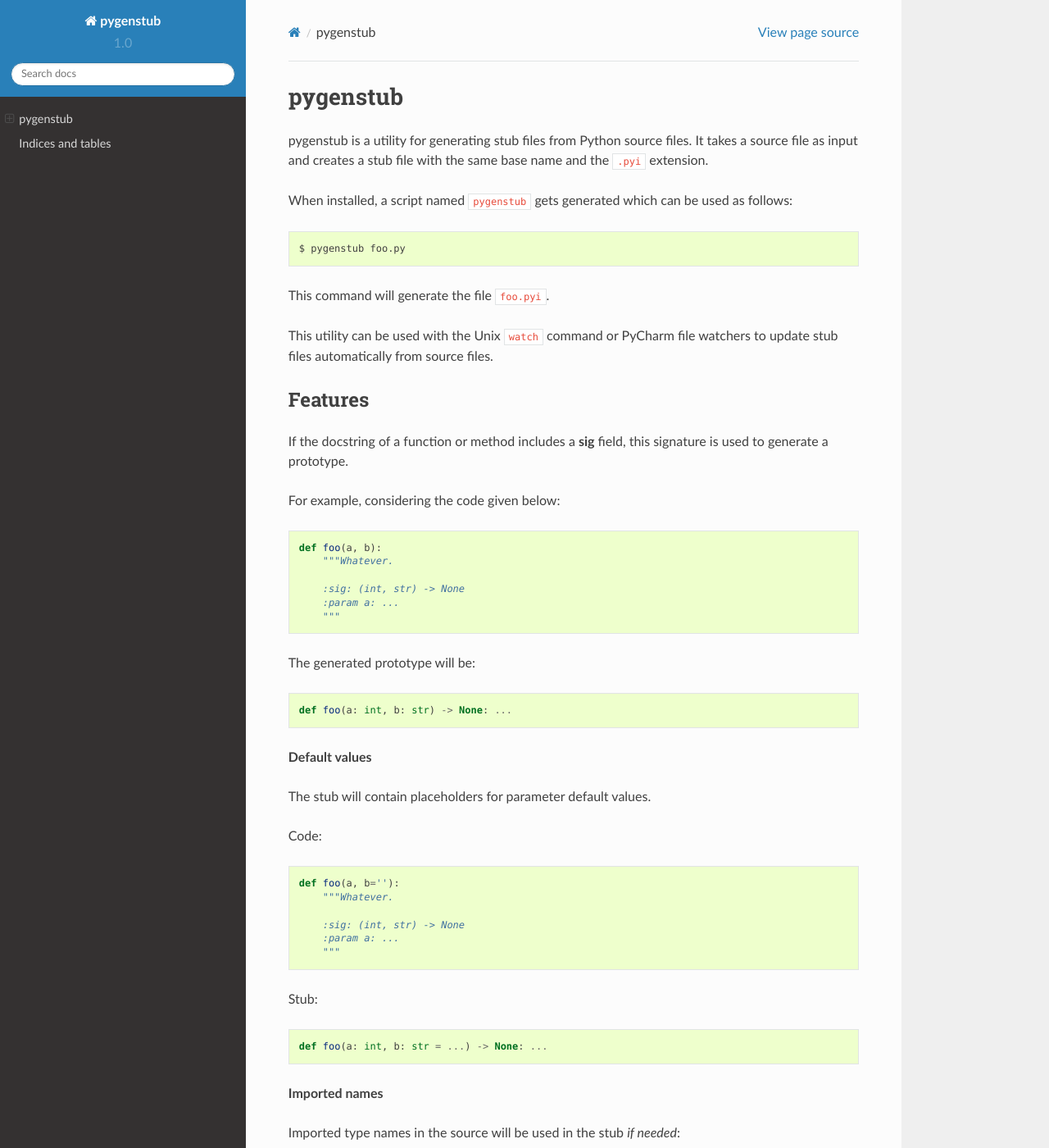
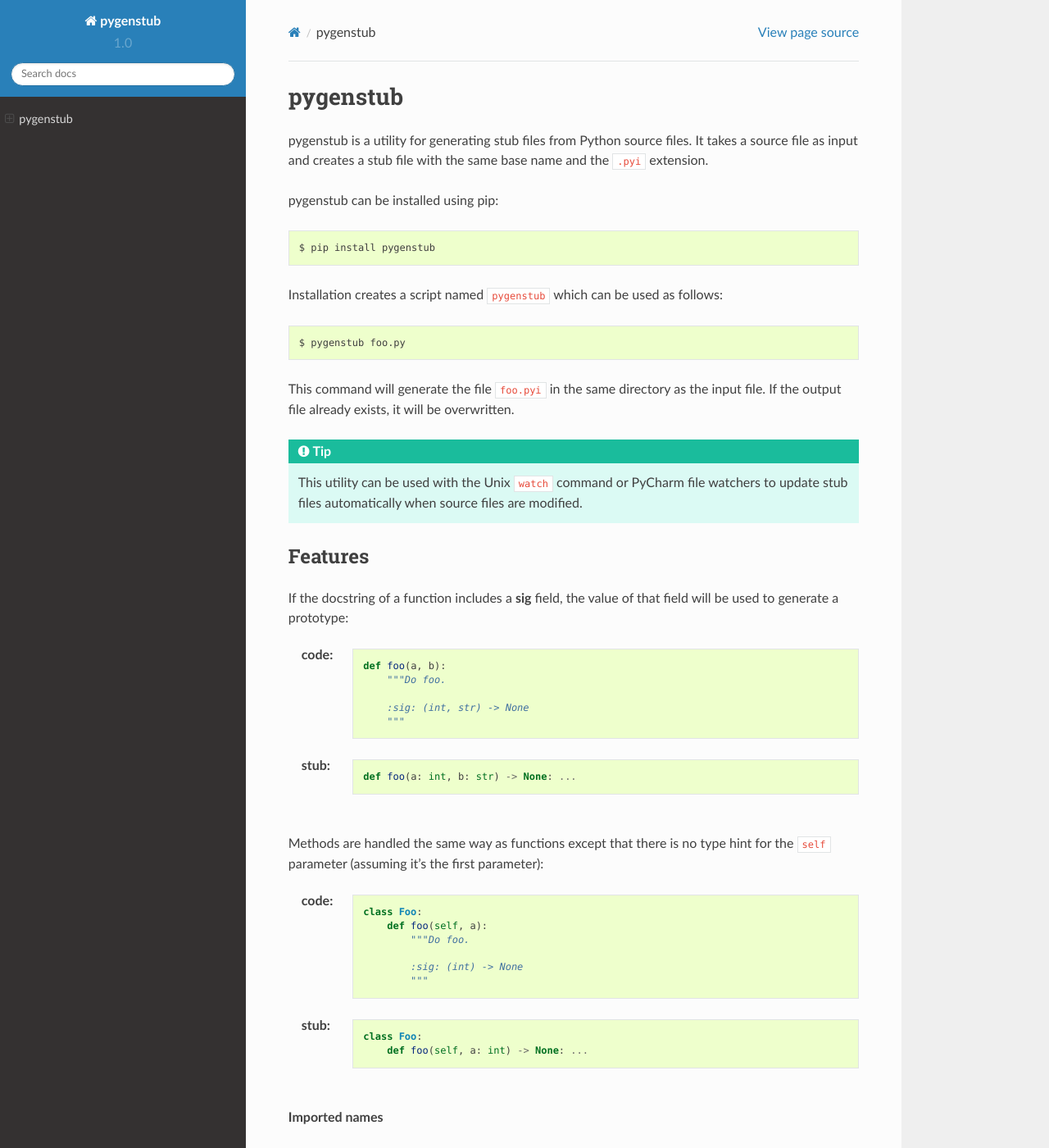
Before and after one commit to uyar/pygenstub, a Sphinx documentation site: the page built from docs/index.rst, in a window 1280 px wide and 1400 px high. Shown: the whole window at 82% size. Built offline with Sphinx 7.4.7 and the Read the Docs theme 2.0.0, drawn with Linux system fonts in a browser that asks for light colours; some of the changed text lies outside the part shown.

Commit message:
updated documentation and tests

```diff
--- a/HISTORY.rst
+++ b/HISTORY.rst
@@ -7,6 +7,7 @@
 ------------------
 
 * Improvements on imported names.
+* Updated documentation and tests.
 
 1.0a5 (2017-02-07)
 ------------------
--- a/README.rst
+++ b/README.rst
@@ -2,239 +2,267 @@
 =========
 
 pygenstub is a utility for generating stub files from Python source files.
-It takes a source file as input and creates a stub file
-with the same base name and the ``.pyi`` extension.
+It takes a source file as input and creates a stub file with the same base name
+and the ``.pyi`` extension.
 
-When installed, a script named ``pygenstub`` gets generated which
-can be used as follows::
+pygenstub can be installed using pip::
+
+  $ pip install pygenstub
+
+Installation creates a script named ``pygenstub`` which can be used
+as follows::
 
   $ pygenstub foo.py
 
-This command will generate the file ``foo.pyi``.
+This command will generate the file ``foo.pyi`` in the same directory
+as the input file. If the output file already exists, it will be overwritten.
 
-This utility can be used with the Unix ``watch`` command or PyCharm
-file watchers to update stub files automatically from source files.
+.. tip::
+
+   This utility can be used with the Unix ``watch`` command or PyCharm file
+   watchers to update stub files automatically when source files are modified.
 
 Features
 --------
 
-If the docstring of a function or method includes a **sig** field,
-this signature is used to generate a prototype.
+If the docstring of a function includes a **sig** field, the value of that
+field will be used to generate a prototype:
 
-For example, considering the code given below:
+:code:
 
-.. code-block:: python
+   .. code-block:: python
 
-   def foo(a, b):
-       """Whatever.
+      def foo(a, b):
+          """Do foo.
 
-       :sig: (int, str) -> None
-       :param a: ...
-       """
+          :sig: (int, str) -> None
+          """
 
-The generated prototype will be:
+:stub:
 
-.. code-block:: python
+   .. code-block:: python
 
-   def foo(a: int, b: str) -> None: ...
+      def foo(a: int, b: str) -> None: ...
 
+Methods are handled the same way as functions except that there is no type hint
+for the ``self`` parameter (assuming it's the first parameter):
 
-**Default values**
+:code:
 
-The stub will contain placeholders for parameter default values.
+   .. code-block:: python
 
-Code:
+      class Foo:
+          def foo(self, a):
+              """Do foo.
 
-.. code-block:: python
+              :sig: (int) -> None
+              """
 
-   def foo(a, b=''):
-       """Whatever.
+:stub:
 
-       :sig: (int, str) -> None
-       :param a: ...
-       """
+   .. code-block:: python
 
-Stub:
-
-.. code-block:: python
-
-   def foo(a: int, b: str = ...) -> None: ...
-
+      class Foo:
+          def foo(self, a: int) -> None: ...
 
 **Imported names**
 
-Imported type names in the source will be used in the stub *if needed*:
+Imported type names in the source will be used in the stub file *if needed*:
 
-Code:
+:code:
 
-.. code-block:: python
+   .. code-block:: python
 
-   from x import A, B, C
+      from x import A, B, C
 
-   def foo(a, b):
-       """Whatever.
+      def foo(a, b):
+          """Do foo.
 
-       :sig: (A, B) -> A
-       :param a: ...
-       """
+          :sig: (A, B) -> A
+          """
 
-Stub (note that the name ``C`` is not imported):
+:stub:
 
-.. code-block:: python
+   .. code-block:: python
 
-   from x import A, B
+      from x import A, B
 
-   def foo(a: A, b: B) -> A: ...
+      def foo(a: A, b: B) -> A: ...
 
+Note that the name ``C`` is not imported in the stub file.
 
 **Dotted names**
 
-Dotted type names will generate imports in the stub file.
+Dotted type names will generate import lines in the stub file if they're
+not already imported:
 
-Code:
+:code:
 
-.. code-block:: python
+   .. code-block:: python
 
-   def foo(a, b):
-       """Whatever.
+      import x
 
-       :sig: (x.y.A, x.y.B) -> x.y.A
-       :param a: ...
-       """
+      def foo(a, b):
+          """Do foo.
 
-Stub:
+          :sig: (x.A, y.B) -> m.n.C
+          """
 
-.. code-block:: python
+:stub:
 
-   import x.y
+   .. code-block:: python
 
-   def foo(a: x.y.A, b: x.y.B) -> x.y.A: ...
+      import x
+      import y
+      import m.n
 
+      def foo(a: x.A, b: y.B) -> m.n.C: ...
 
 **Names from the typing module**
 
 Unresolved names will be looked up from the ``typing`` module.
 
-Code:
+:code:
 
-.. code-block:: python
+   .. code-block:: python
 
-   def foo(a, b):
-       """Whatever.
+      def foo(a, b):
+          """Do foo.
 
-       :sig: (Dict, Tuple) -> Optional[str]
-       :param a: ...
-       """
+          :sig: (List[int], Mapping[str, int]) -> Iterable[str]
+          """
 
-Stub:
+:stub:
 
-.. code-block:: python
+   .. code-block:: python
 
-   from typing import Dict, Optional, Tuple
+      from typing import Iterable, List, Mapping
 
-   def foo(a: Dict, b: Tuple) -> Optional[str]: ...
+      def foo(a: List[int], b: Mapping[str, int]) -> Iterable[str]: ...
+
+**Default values**
+
+If a parameter has a default value, the prototype will contain the triple dots
+placeholder for it:
+
+:code:
+
+   .. code-block:: python
+
+      def foo(a, b=''):
+          """Do foo.
+
+          :sig: (int, Optional[str]) -> None
+          """
+
+:stub:
+
+   .. code-block:: python
+
+      from typing import Optional
+
+      def foo(a: int, b: Optional[str] = ...) -> None: ...
+
+**Base classes**
+
+The imports needed for base classes will be included or generated using
+the same rules as described above (imported, dotted, etc.):
+
+:code:
+
+   .. code-block:: python
+
+      from x import A
+
+      class Foo(A, y.B):
+          def foo(self, a):
+              """Do foo.
+
+              :sig: (int) -> None
+              """
+
+:stub:
+
+   .. code-block:: python
+
+      from x import A
+      import y
+
+      class Foo(A, y.B):
+          def foo(self, a: int) -> None: ...
+
+**Class signatures**
+
+If the docstring of a class has a signature field, it will be used as
+the signature field of its ``__init__`` method unless that method already
+has a signature.
+
+:code:
+
+   .. code-block:: python
+
+      class Foo:
+          """A foo.
+
+          :sig: (int) -> None
+          """
+
+          def __init__(self, a):
+              self.a = a
+
+:stub:
+
+   .. code-block:: python
+
+      class Foo:
+          def __init__(self, a: int) -> None: ...
+
+**Type comments**
+
+Type hints for assignments can be written using ``# sig:`` comments.
+
+:code:
+
+   .. code-block:: python
+
+      n = 42  # sig: int
 
 
-**Classes**
+:stub:
 
-Classes are supported including the imports needed for their base classes.
+   .. code-block:: python
 
-Code:
+      n = ...  # type: int
 
-.. code-block:: python
-
-   from x import A
-
-   class Foo(A):
-       def foo(self, a):
-           """Whatever.
-
-           :sig: (int) -> str
-           :param a: ...
-           """
-
-Stub:
-
-.. code-block:: python
-
-   from x import A
-
-   class Foo(A):
-       def foo(self, a: int) -> str: ...
-
-
-If the docstring of a class has a signature field, it will be used
-as the signature field of its ``__init__`` method if that method
-doesn't have a signature already.
-
-Code:
-
-.. code-block:: python
-
-   class Foo:
-       """Whatever.
-
-       :sig: (int) -> None
-       :param a: ...
-       """
-
-       def __init__(self, a):
-           self.a = a
-
-
-Stub:
-
-.. code-block:: python
-
-   class Foo:
-       def __init__(self, a: int) -> None: ...
-
-
-**Variables**
-
-Module and class level variables can be annotated using ``# sig:``
-comments.
-
-Code:
-
-.. code-block:: python
-
-   x = 42  # sig: int
-
-   class Foo:
-       def foo(self):
-           self.y = 'spam'  # sig: str
-
-
-Stub:
-
-.. code-block:: python
-
-   x = ...  # type: int
-
-   class Foo:
-       y = ...  # type: str
-
+The rules for importing names as described above also apply here.
 
 .. note::
 
-   You might think, "why not use ``# type:`` comments directly?".
-   That's surely fine but if you do that, you'll need to import the types
-   so that the linter or IDE can use them.
+   The reason for using ``# sig`` comment instead of a ``# type`` comment
+   would be to avoid having to import the types.
 
+**Instance variables**
 
-TODO
-----
+Within classes, assingments to attributes of ``self`` will generate
+annotations under the class:
 
-- class variables
-- decorators
-- Sphinx extension for adjusting documentation
+:code:
 
+   .. code-block:: python
+
+      class Foo:
+          def foo(self):
+              self.y = 'spam'  # sig: str
+
+:stub:
+
+   .. code-block:: python
+
+      class Foo:
+          y = ...  # type: str
 
 Disclaimer
 ----------
 
-Some of these (or maybe even all of them) are probably
-in the "not a good idea" category. The whole thing could be pointless.
-I'm experimenting at the moment. Anyway, if you're not using ``.pyi``
-files, it should be harmless.
+Some or all of these actions are probably in the "not a good idea" category.
+Anyway, if you're not using ``.pyi`` files, it should be harmless.
--- a/docs/index.rst
+++ b/docs/index.rst
@@ -3,12 +3,3 @@
 .. toctree::
    :maxdepth: 2
    :caption: Contents:
-
-
-
-Indices and tables
-==================
-
-* :ref:`genindex`
-* :ref:`modindex`
-* :ref:`search`
```
Also changed, not shown: 1 other file.
